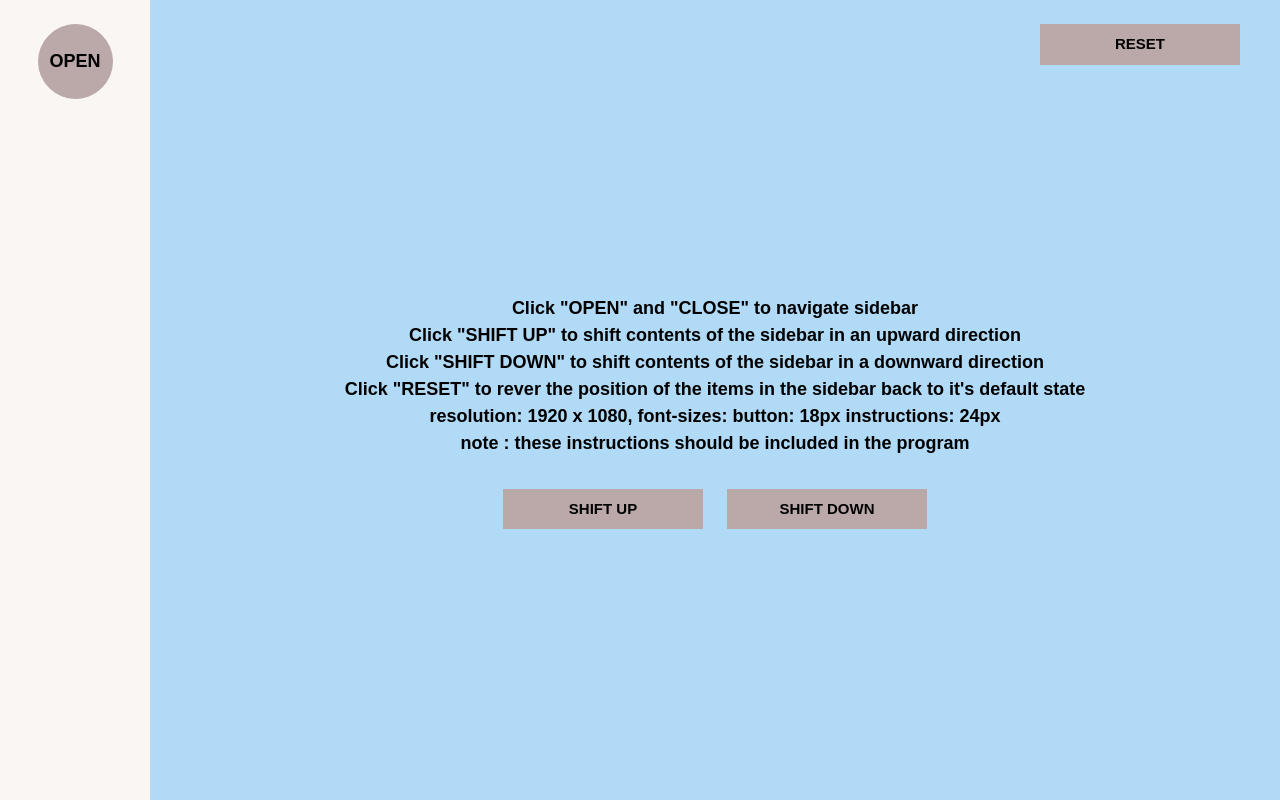
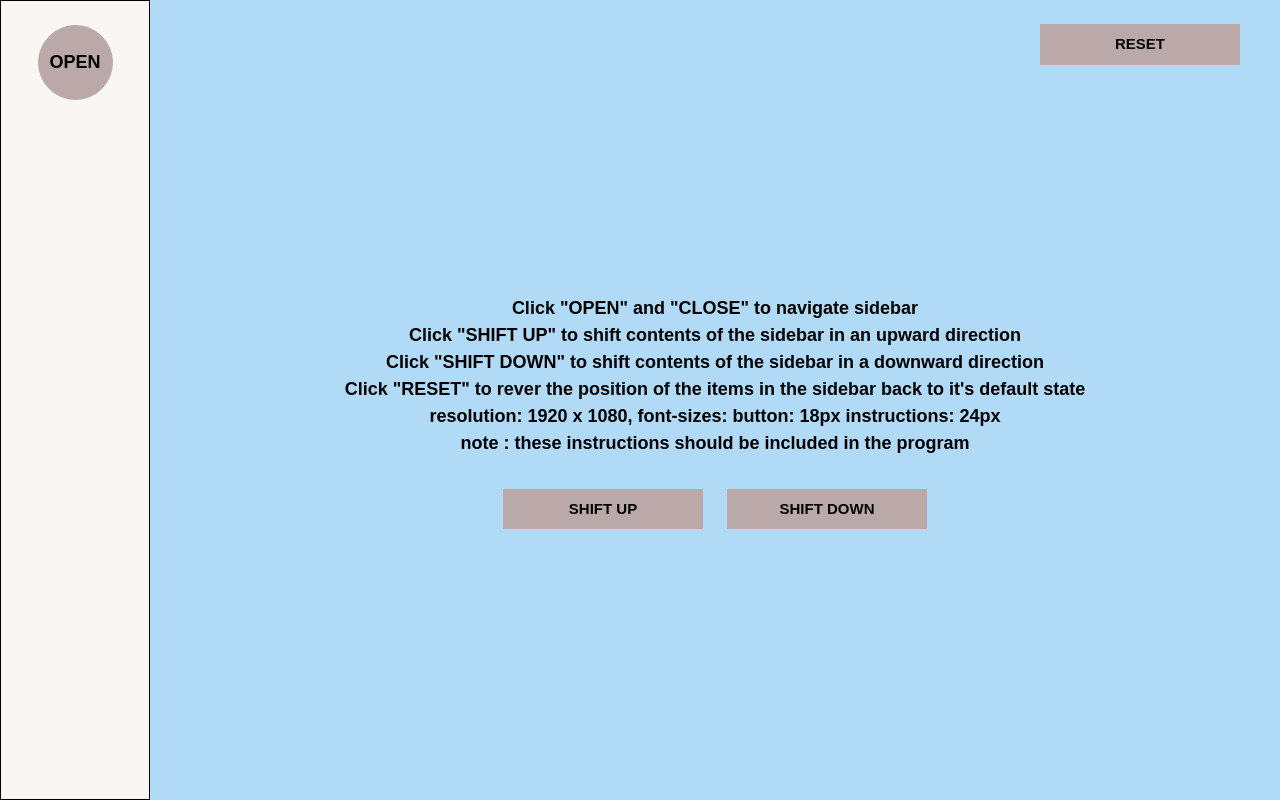
Before and after one commit to DexIlaganDev/quibble-test, a React (Vite) app: page / in a window 1280 px wide. Built offline with nearby package versions, Linux system fonts and the light colour scheme.

Commit message:
Sidebar border black

```diff
--- a/src/index.css
+++ b/src/index.css
@@ -163,7 +163,7 @@ body {
 
 /** Sidebars **/
 .sidebar{
-  border:1px solid var(--primary);
+  border:1px solid var(--secondary);
   padding-inline : .9rem;
   text-align: center;
   display: flex;
```
